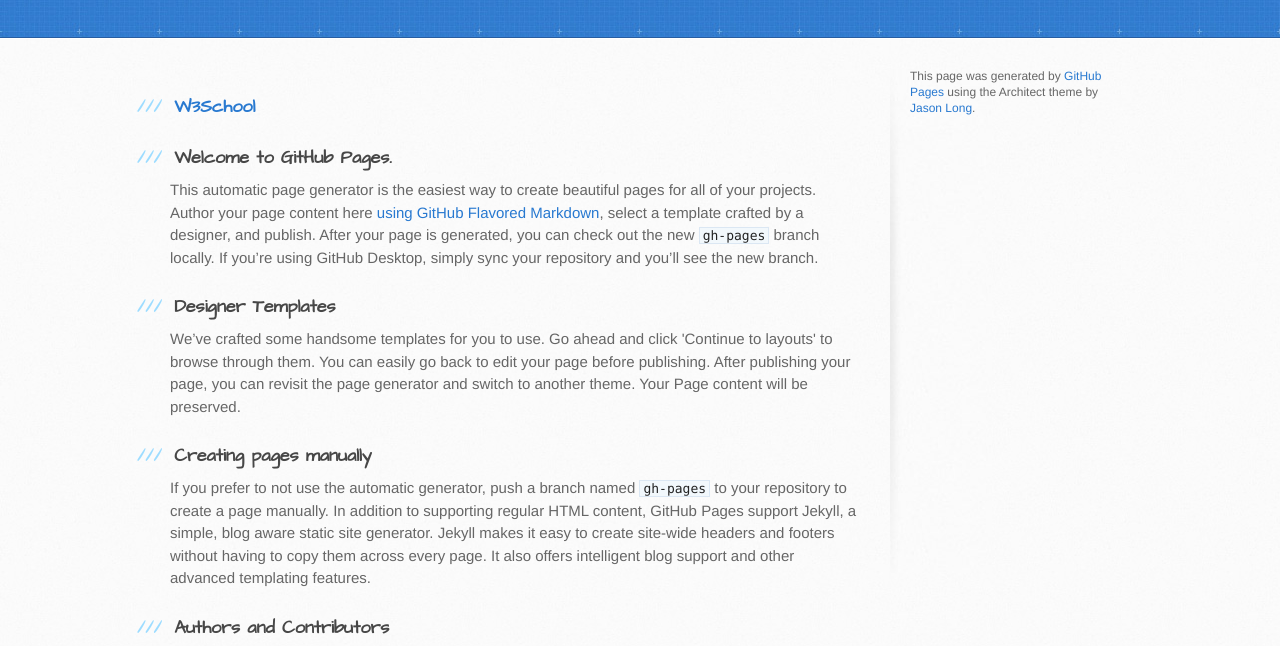
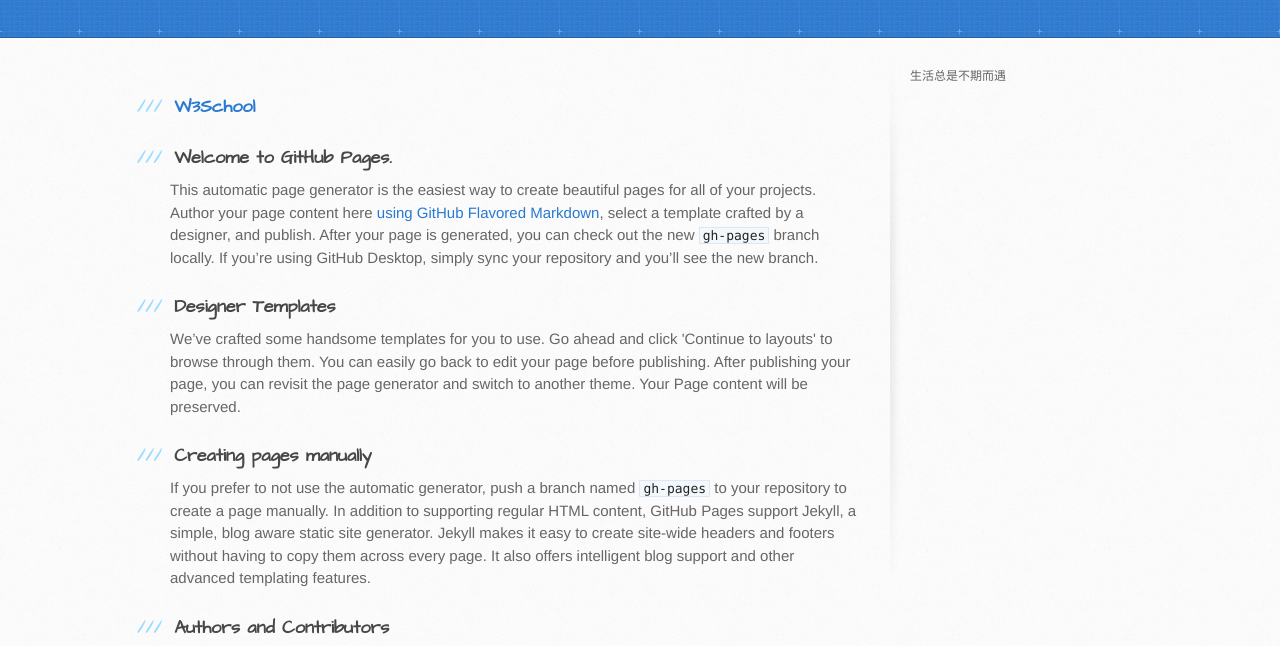
Before and after one commit to bnsdmm/bnsdmm.github.io, a plain HTML site: page index.html in a window 1280 px wide. Shown: the part 129-775 px from the top of the page. Drawn offline with Linux system fonts and the light colour scheme.

Commit message:
Update index.html

```diff
--- a/index.html
+++ b/index.html
@@ -59,7 +59,7 @@
         <aside id="sidebar">
 
 
-          <p>This page was generated by <a href="https://pages.github.com">GitHub Pages</a> using the Architect theme by <a href="https://twitter.com/jasonlong">Jason Long</a>.</p>
+           <p>生活总是不期而遇</p>
         </aside>
       </div>
     </div>
```
